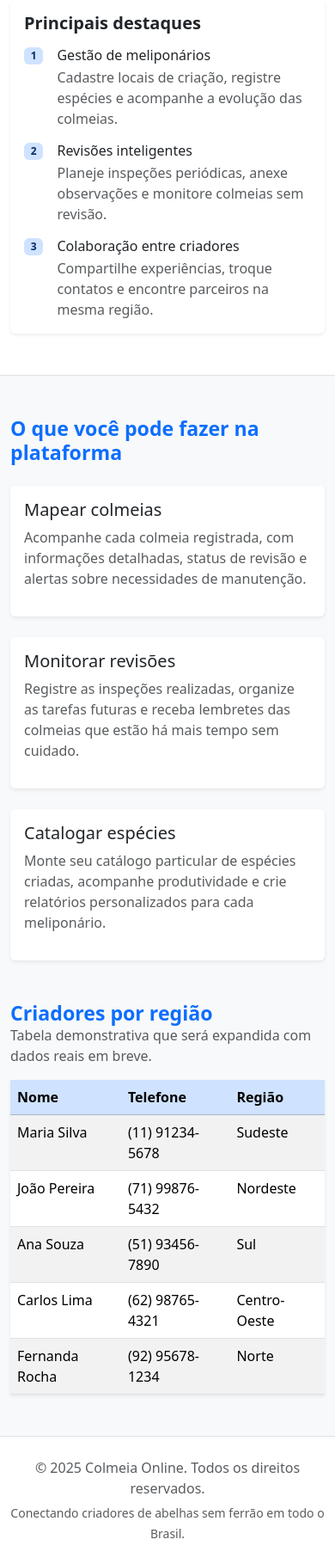
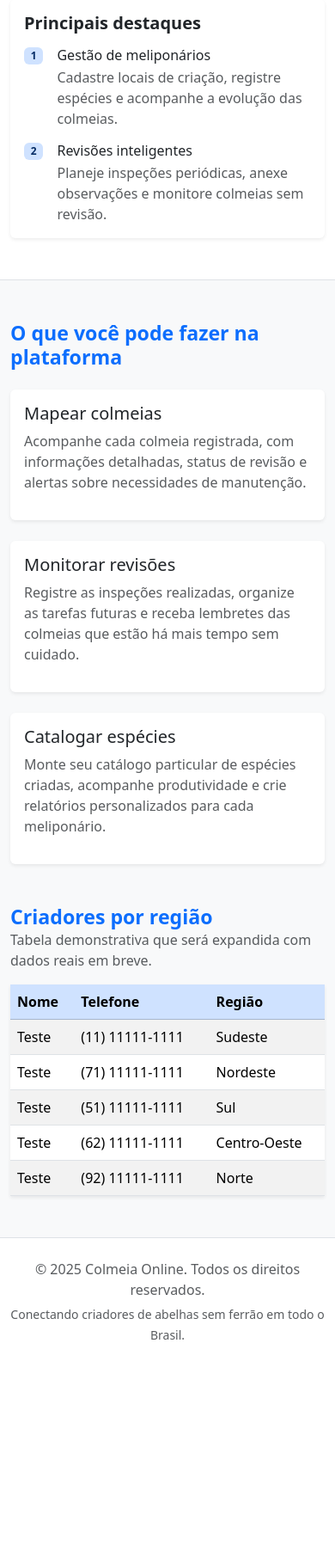
Before and after one commit to oliv3ira40/colmeia_online, a Django app: page / in a window 390 px wide. Shown: the part 569-2388 px from the top of the page at 86% size. After the commit the page ends 2127 px from the top, so only its background shows below. Run offline with Django 4.2, Linux system fonts and the light colour scheme.

Commit message:
chore: cards adjusted on mobile

```diff
--- a/templates/home.html
+++ b/templates/home.html
@@ -67,13 +67,13 @@
                                         <p class="text-muted mb-0">Planeje inspeções periódicas, anexe observações e monitore colmeias sem revisão.</p>
                                     </div>
                                 </li>
-                                <li class="d-flex align-items-start mt-3">
+                                <!-- <li class="d-flex align-items-start mt-3">
                                     <span class="badge bg-primary-subtle text-primary-emphasis me-3">3</span>
                                     <div>
                                         <h3 class="h6 mb-1">Colaboração entre criadores</h3>
                                         <p class="text-muted mb-0">Compartilhe experiências, troque contatos e encontre parceiros na mesma região.</p>
                                     </div>
-                                </li>
+                                </li> -->
                             </ul>
                         </div>
                     </div>
@@ -139,28 +139,28 @@
                         </thead>
                         <tbody>
                             <tr>
-                                <td>Maria Silva</td>
-                                <td>(11) 91234-5678</td>
+                                <td>Teste</td>
+                                <td>(11) 11111-1111</td>
                                 <td>Sudeste</td>
                             </tr>
                             <tr>
-                                <td>João Pereira</td>
-                                <td>(71) 99876-5432</td>
+                                <td>Teste</td>
+                                <td>(71) 11111-1111</td>
                                 <td>Nordeste</td>
                             </tr>
                             <tr>
-                                <td>Ana Souza</td>
-                                <td>(51) 93456-7890</td>
+                                <td>Teste</td>
+                                <td>(51) 11111-1111</td>
                                 <td>Sul</td>
                             </tr>
                             <tr>
-                                <td>Carlos Lima</td>
-                                <td>(62) 98765-4321</td>
+                                <td>Teste</td>
+                                <td>(62) 11111-1111</td>
                                 <td>Centro-Oeste</td>
                             </tr>
                             <tr>
-                                <td>Fernanda Rocha</td>
-                                <td>(92) 95678-1234</td>
+                                <td>Teste</td>
+                                <td>(92) 11111-1111</td>
                                 <td>Norte</td>
                             </tr>
                         </tbody>
```
Also changed, not shown: templates/admin/custom_dashboard.html (+31 -4 lines).
